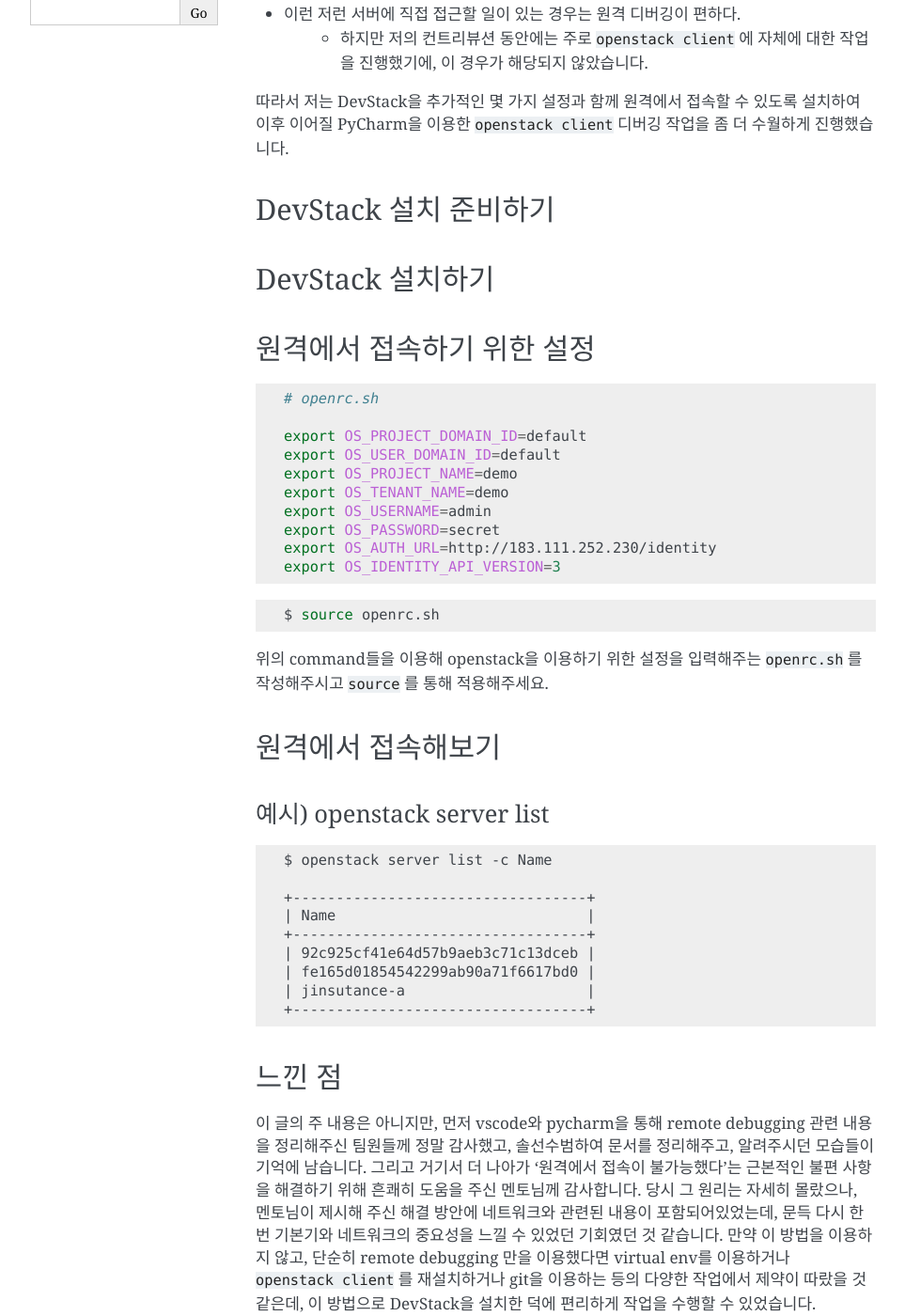
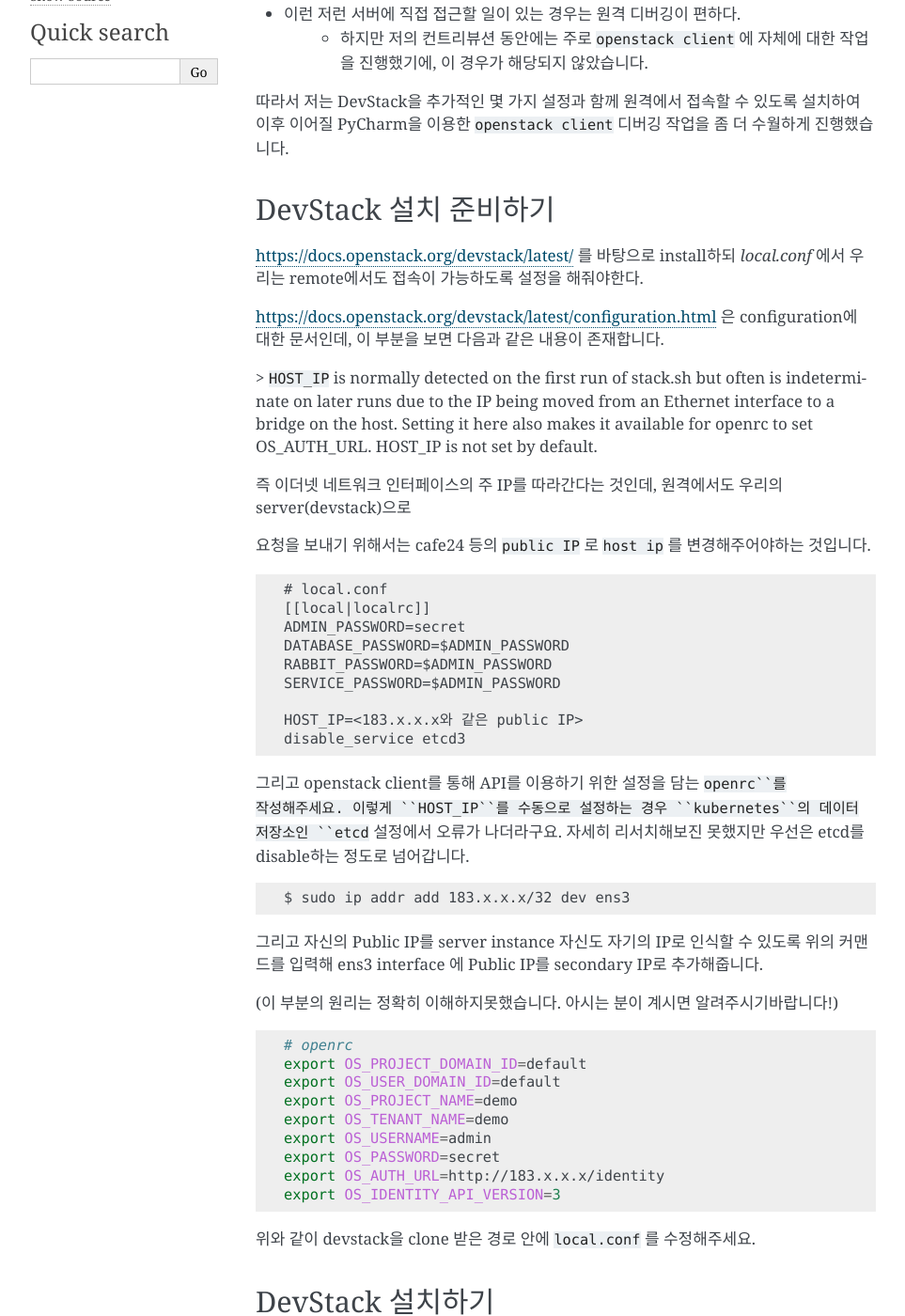
Before and after one commit to openstack-kr/contributhon-2020, a Sphinx documentation site: the page built from doc/source/jinsu_park/install_publicly_accessible_devstack.rst, in a window 1280 px wide and 1400 px high, scrolled down 438 px. Shown: the whole window at 94% size, without its empty margins (148-1111 px from the left). Built offline with Sphinx 7.4.7, drawn with Linux system fonts in a browser that asks for light colours; the version number could not be read and is left out; some of the changed text lies outside the part shown.

Commit message:
Update: jinsu park docs

```diff
--- a/doc/source/jinsu_park/install_publicly_accessible_devstack.rst
+++ b/doc/source/jinsu_park/install_publicly_accessible_devstack.rst
@@ -23,58 +23,139 @@
 DevStack 설치 준비하기
 ----------------------------
 
------------------------
-DevStack 설치하기
------------------------
+https://docs.openstack.org/devstack/latest/ 를 바탕으로 install하되
+`local.conf` 에서 우리는 remote에서도 접속이 가능하도록 설정을 해줘야한다.
 
----------------------------
-원격에서 접속하기 위한 설정
----------------------------
+https://docs.openstack.org/devstack/latest/configuration.html 은 configuration에
+대한 문서인데, 이 부분을 보면 다음과 같은 내용이 존재합니다.
+
+> ``HOST_IP`` is normally detected on the first run of stack.sh but often is indeterminate on later runs due to the IP being moved from an Ethernet interface to a bridge on the host. Setting it here also makes it available for openrc to set OS_AUTH_URL. HOST_IP is not set by default.
+
+즉 이더넷 네트워크 인터페이스의 주 IP를 따라간다는 것인데, 원격에서도 우리의 server(devstack)으로
+
+요청을 보내기 위해서는 cafe24 등의 ``public IP`` 로 ``host ip`` 를 변경해주어야하는 것입니다.
+
+.. code-block::
+
+    # local.conf
+    [[local|localrc]]
+    ADMIN_PASSWORD=secret
+    DATABASE_PASSWORD=$ADMIN_PASSWORD
+    RABBIT_PASSWORD=$ADMIN_PASSWORD
+    SERVICE_PASSWORD=$ADMIN_PASSWORD
+
+    HOST_IP=<183.x.x.x와 같은 public IP>
+    disable_service etcd3
+
+그리고 openstack client를 통해 API를 이용하기 위한 설정을 담는 ``openrc``를 작성해주세요.
+이렇게 ``HOST_IP``를 수동으로 설정하는 경우 ``kubernetes``의 데이터 저장소인 ``etcd`` 설정에서
+오류가 나더라구요. 자세히 리서치해보진 못했지만 우선은 etcd를 disable하는 정도로 넘어갑니다.
+
+.. code-block::
+
+    $ sudo ip addr add 183.x.x.x/32 dev ens3
+
+그리고 자신의 Public IP를 server instance 자신도 자기의 IP로 인식할 수 있도록
+위의 커맨드를 입력해 ens3 interface 에 Public IP를 secondary IP로 추가해줍니다.
+
+(이 부분의 원리는 정확히 이해하지못했습니다. 아시는 분이 계시면 알려주시기바랍니다!)
 
 .. code-block:: shell
 
-    # openrc.sh
-
+    # openrc
     export OS_PROJECT_DOMAIN_ID=default
     export OS_USER_DOMAIN_ID=default
     export OS_PROJECT_NAME=demo
     export OS_TENANT_NAME=demo
     export OS_USERNAME=admin
     export OS_PASSWORD=secret
-    export OS_AUTH_URL=http://183.111.252.230/identity
+    export OS_AUTH_URL=http://183.x.x.x/identity
     export OS_IDENTITY_API_VERSION=3
+
+위와 같이 devstack을 clone 받은 경로 안에 ``local.conf`` 를 수정해주세요.
+
+-----------------------
+DevStack 설치하기
+-----------------------
 
 .. code-block:: shell
 
-    $ source openrc.sh
+    $ ./stack.sh
 
-위의 command들을 이용해 openstack을 이용하기 위한 설정을 입력해주는
-``openrc.sh`` 를 작성해주시고 ``source`` 를 통해 적용해주세요.
+clone 받은 devstack 경로 안에 ``local.conf`` 를 잘 작성해주었다면
+devstack 경로 안에서 ``./stack.sh`` 를 입력하는 것 만으로도 devstack 구축이 완료됩니다.
+
+.. code-block:: shell
+
+    $ source openrc
+
+설치가 완료된 후에는 위의 command를 통해 openrc를 적용시켜주세요.
+
+   .. image:: images/security.png
+
+이후 필요에 따라 보안그룹 혹은 방화벽을 수정해줘야합니다.
+기본적으로 SSH는 열려있었을 것이고, 브라우저 접속을 위한 80포트,
+openstack client를 이용한 API 수행을 위한 TCP 6060포트와 9696포트를
+추가로 열어줘야했던 것으로 기억합니다.
 
 -----------------------
 원격에서 접속해보기
 -----------------------
+
+   .. image:: images/login.png
+
+우선은 기본적으로 devstack이 잘 뜨는지 확인해보기위해 웹브라우저로 접속해봅니다.
+http://자신의PublicIP 를 통해 접속해봅시다.
+
+기본적으로는 admin/secret을 통해 접속할 수 있으니 로그인도 해봅시다.
 
 예시) openstack server list
 =======================================
 
 ..  code-block:: shell
 
-  $ openstack server list -c Name
+    $ openstack user list
+    +----------------------------------+-----------+
+    | ID                               | Name      |
+    +----------------------------------+-----------+
+    | 40ee1fb2103c40d5b077a98a0318d225 | admin     |
+    | 5cd3c4104d214e0992f671ae7408a001 | demo      |
+    | 5b4ee20cae26492db5809f2fd8f15659 | alt_demo  |
+    | 02d8ea737a3248bb94a9a61fe53d0921 | nova      |
+    | be0b5fa743ab4a588708515c5c5c7645 | glance    |
+    | cf795d9a36804446b88a4d8b5fccf41c | cinder    |
+    | 3bf64dd3cc0c4f20ab78cc10d239d242 | neutron   |
+    | ea2ead4f752a4b668421fada1cadb78a | placement |
+    +----------------------------------+-----------+
 
-  +----------------------------------+
-  | Name                             |
-  +----------------------------------+
-  | 92c925cf41e64d57b9aeb3c71c13dceb |
-  | fe165d01854542299ab90a71f6617bd0 |
-  | jinsutance-a                     |
-  +----------------------------------+
+예시) 🌟 Pycharm에서 Python Default Interpreter로 디버깅해보기
+==============================================================================
 
+.. code-block:: shell
+
+    $ git clone https://github.com/openstack/python-openstackclient
+
+``python-openstackclient`` 를 clone 받아준 뒤에 PyCharm으로 열어줍니다.
+
+    .. image:: images/debug_1.png
+
+    .. image:: images/debug_2.png
+
+위와 같이 openrc 에 있던 데이터들 중 export를 제외해서 복사한 뒤 ``ADD CONFIGURATION`` 에서
+Python interpreter를 설정해줍니다. Script Path는 openstackclient/shell.py의 절대경로를 입력해주세요.
+
+    .. image:: images/debug_3.png
+
+    .. image:: images/debug_4.png
+
+그럼 위의 사진들과 같이 remote debugging 없이도, openstack client 자체가 remote openstack server로
+요청을 보내기 때문에 Default 혹은 그 외의 Local interpreter로도 디버깅 작업이 가능해집니다.
 
 -----------------
 느낀 점
 -----------------
-이 글의 주 내용은 아니지만, 먼저 vscode와 pycharm을 통해 remote debugging 관련
+
+이 글의 주요한 내용은 아니지만, 먼저 vscode와 pycharm을 통해 remote debugging 관련
 내용을 정리해주신 팀원들께 정말 감사했고, 솔선수범하여 문서를 정리해주고, 알려주시던 모습들이
 기억에 남습니다.
 그리고 거기서 더 나아가 '원격에서 접속이 불가능했다'는 근본적인 불편 사항을 해결하기 위해
```
Also changed, not shown: doc/source/jinsu_park/bug_comment.rst (added, +89 -0 lines), doc/source/jinsu_park/bugfix_miss_format_output.rst (+183 -0 lines), doc/source/jinsu_park/index.rst (added, +12 -0 lines), doc/source/jinsu_park/images/bug_preview_1.png (added), doc/source/jinsu_park/images/bug_preview_2.png (added), doc/source/jinsu_park/images/comment_1.png (added), doc/source/jinsu_park/images/comment_2.png (added), doc/source/jinsu_park/images/debug_1.png (added), doc/source/jinsu_park/images/debug_2.png (added), doc/source/jinsu_park/images/debug_3.png (added), doc/source/jinsu_park/images/debug_4.png (added), doc/source/jinsu_park/images/interpreter_setting.png (added), doc/source/jinsu_park/images/login.png (added), doc/source/jinsu_park/images/security.png (added), 1 more files, 1 other file.
